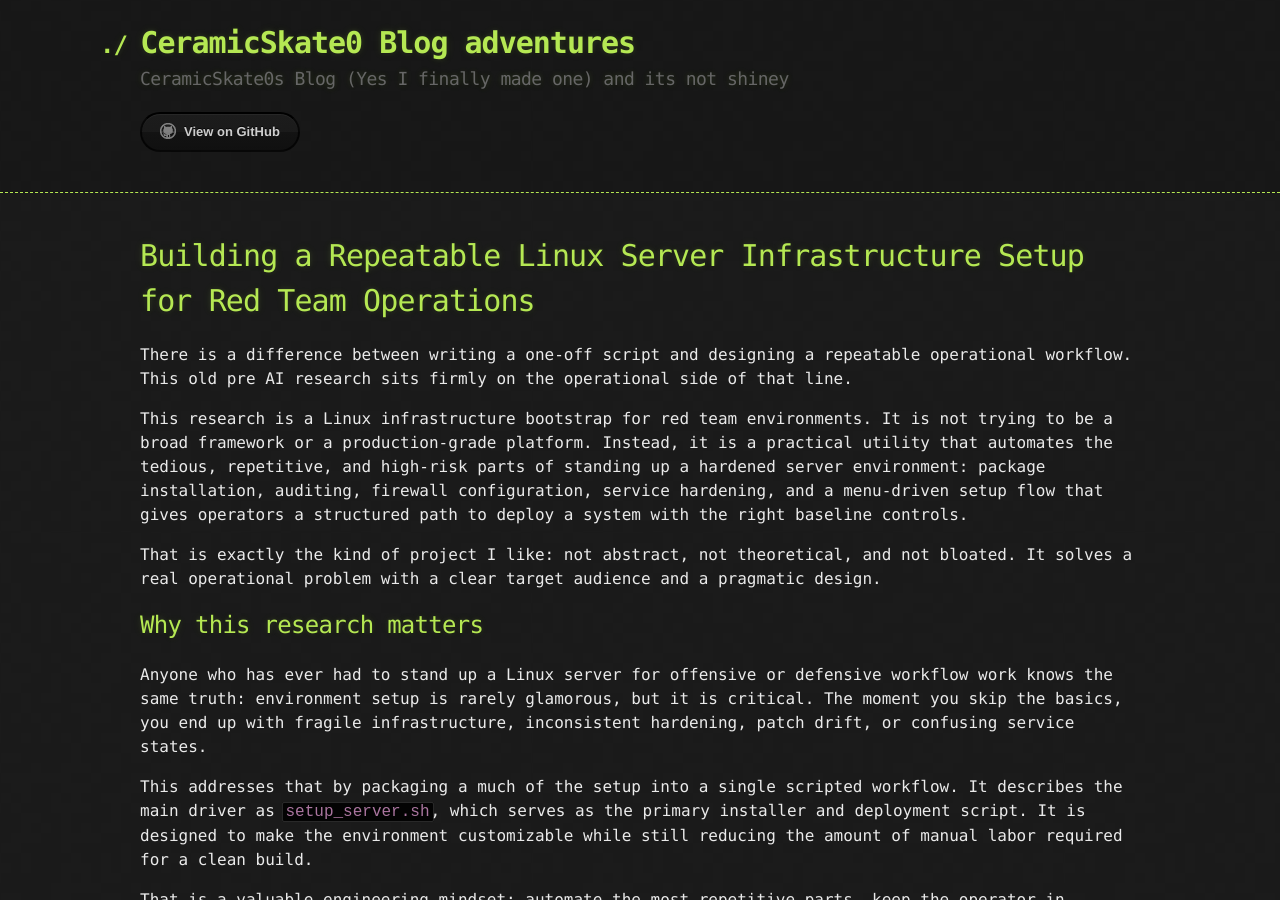
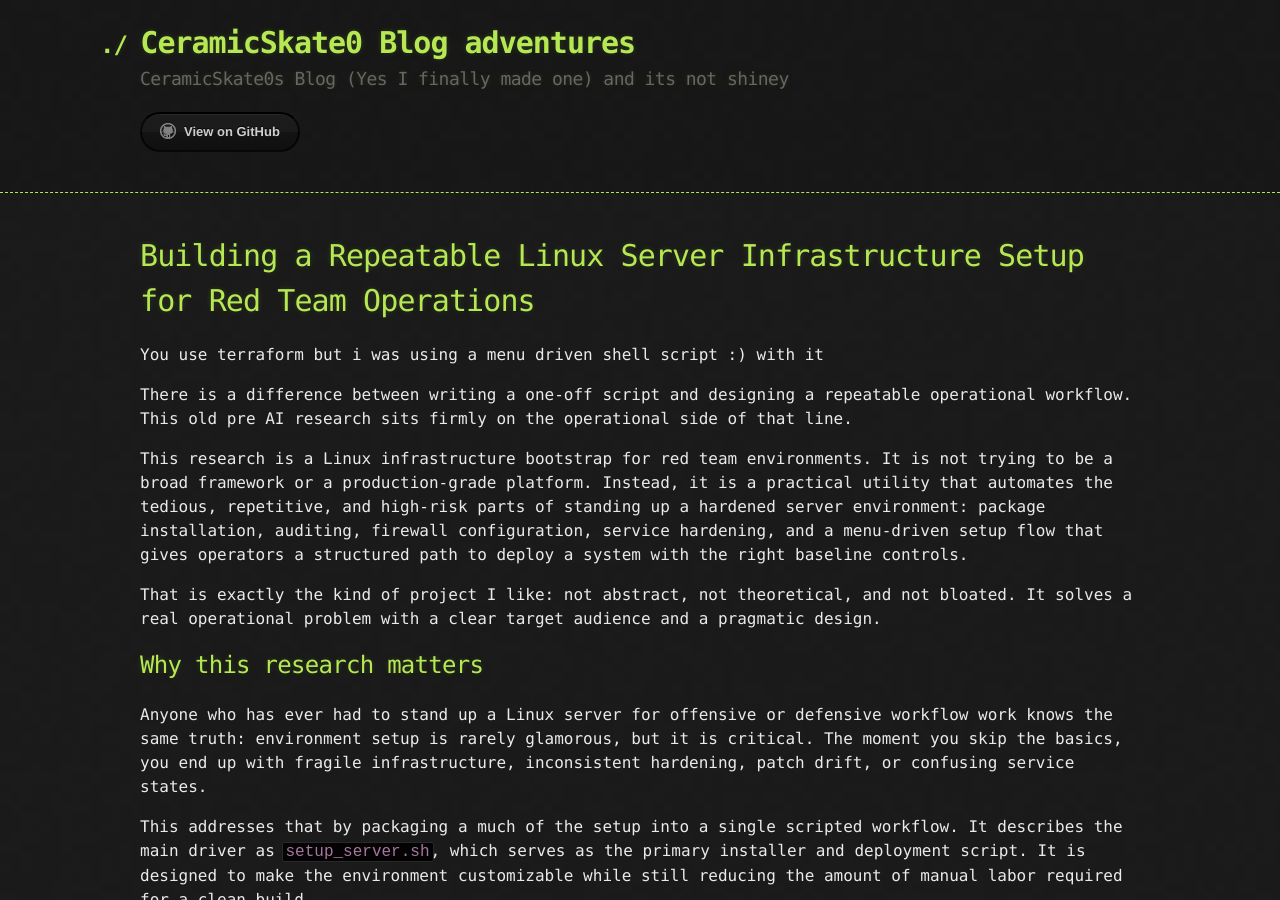
Before and after one commit to ceramicskate0/ceramicskate0.github.io, a Jekyll site: the page built from RedTeamingInfraThoughts.md, in a window 1280 px wide and 900 px high. Built offline with Jekyll 4.4.1, drawn with Linux system fonts in a browser that asks for light colours; our own code applies the rules of GitHub Pages for plain Markdown files.

Commit message:
Mention menu-driven shell script for infrastructure setup
Added a note about using a menu-driven shell script for setup.

```diff
--- a/RedTeamingInfraThoughts.md
+++ b/RedTeamingInfraThoughts.md
@@ -1,4 +1,6 @@
 # Building a Repeatable Linux Server Infrastructure Setup for Red Team Operations
+
+You use terraform but i was using a menu driven shell script :) with it
 
 There is a difference between writing a one-off script and designing a repeatable operational workflow. This old pre AI research sits firmly on the operational side of that line.
 
```
